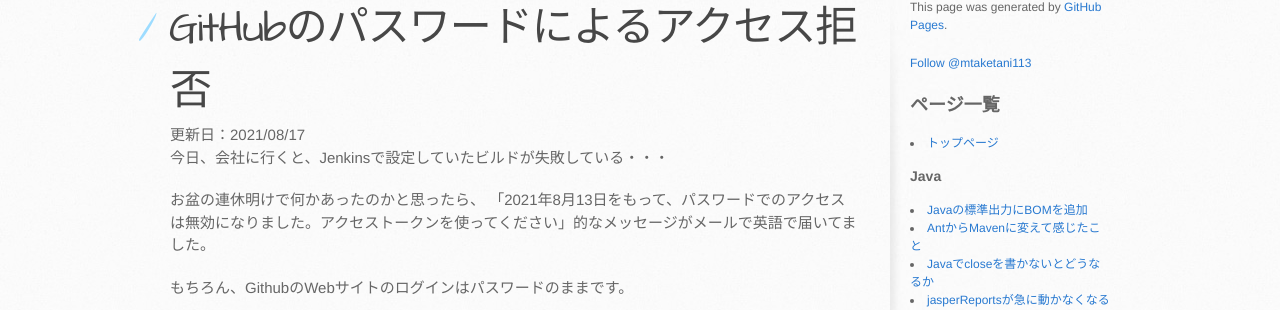
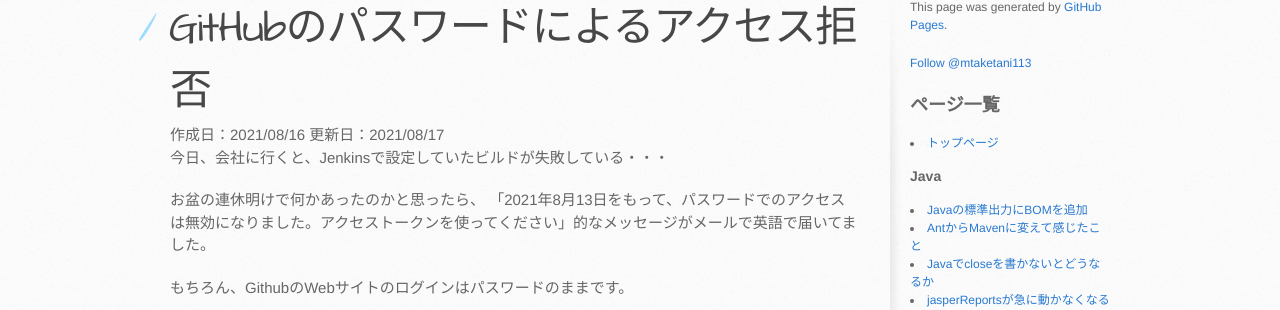
Before and after one commit to mtaketani113/mtaketani113.github.io, a Jekyll site: the page built from it/github/githubPasswordDenied.md, in a window 1280 px wide and 900 px high. Shown: the part 272-582 px from the top of the window. Built offline with Jekyll 4.4.1, drawn with Linux system fonts in a browser that asks for light colours; comment, search, counter and statistics services are not loaded; the repository's description, which GitHub fills in, is left out.

Commit message:
変数名の間違い修正

```diff
--- a/_layouts/default.html
+++ b/_layouts/default.html
@@ -54,7 +54,7 @@
       <div class="inner clearfix">
         <section id="main-content">
           <h1 id="page-title">{{ page.title }}</h1>
-          {% unless page.create_at == '' or page.create_at == null %}
+          {% unless page.created_at == '' or page.created_at == null %}
             作成日：{{ page.created_at }}
           {% endunless %}
           {% unless page.last_modifeid_at == '' or page.last_modifeid_at == null %}
```
